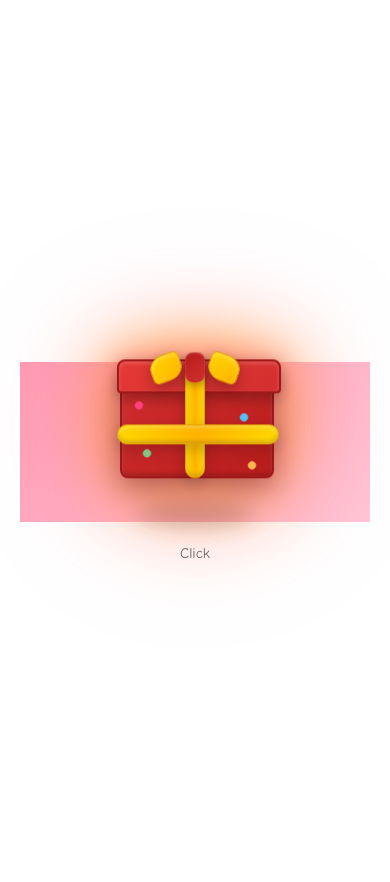
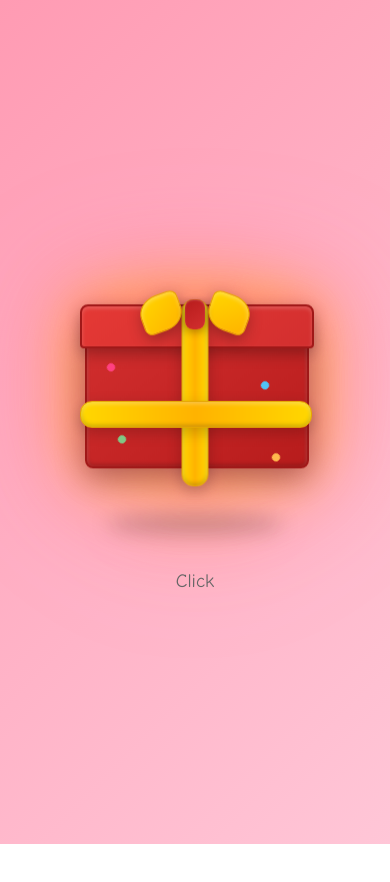
Before and after one commit to safe4888/birthday, a plain HTML site: page index.html in a window 390 px wide. After the commit the page ends 844 px from the top, so only its background shows below. Drawn offline with nearby package versions, Linux system fonts and the light colour scheme.

Commit message:
Update index.html

```diff
--- a/index.html
+++ b/index.html
@@ -369,88 +369,6 @@
     transform: scale(1);
   }
 }
-/* ปรับสำหรับหน้าจอที่กว้างไม่เกิน 480px (มือถือทั่วไป) */
-@media (max-width: 480px) {
-  body, .container {
-    height: auto;
-    padding: 20px;
-  }
-
-  .gift-box {
-    width: 150px;
-    height: 120px;
-  }
-
-  .box-base {
-    height: 100px;
-  }
-
-  .box-lid {
-    width: 160px;
-    height: 30px;
-    top: -15px;
-    left: -3px;
-  }
-
-  .ribbon-vertical {
-    width: 18px;
-    height: 120px;
-    top: -18px;
-  }
-
-  .ribbon-horizontal {
-    width: 160px;
-    height: 18px;
-    left: -3px;
-  }
-
-  .bow {
-    width: 60px;
-    height: 35px;
-    top: -25px;
-  }
-
-  .bow-left, .bow-right {
-    width: 30px;
-    height: 25px;
-  }
-
-  .card-page {
-    width: 95%;
-    padding: 20px;
-  }
-
-  .card-title {
-    font-size: 1.8em;
-    margin-bottom: 20px;
-  }
-
-  .message-line {
-    font-size: 1em;
-    margin: 10px 0;
-  }
-
-  .cute-image {
-    width: 180px;
-    padding: 15px;
-    margin: 15px auto;
-  }
-
-  .back-button {
-    padding: 8px 15px;
-    font-size: 14px;
-  }
-
-  .save-button {
-    font-size: 14px;
-    padding: 10px 20px;
-  }
-
-  .click-text {
-    font-size: 14px;
-    bottom: -60px;
-  }
-}
 
   </style>
 </head>
```
